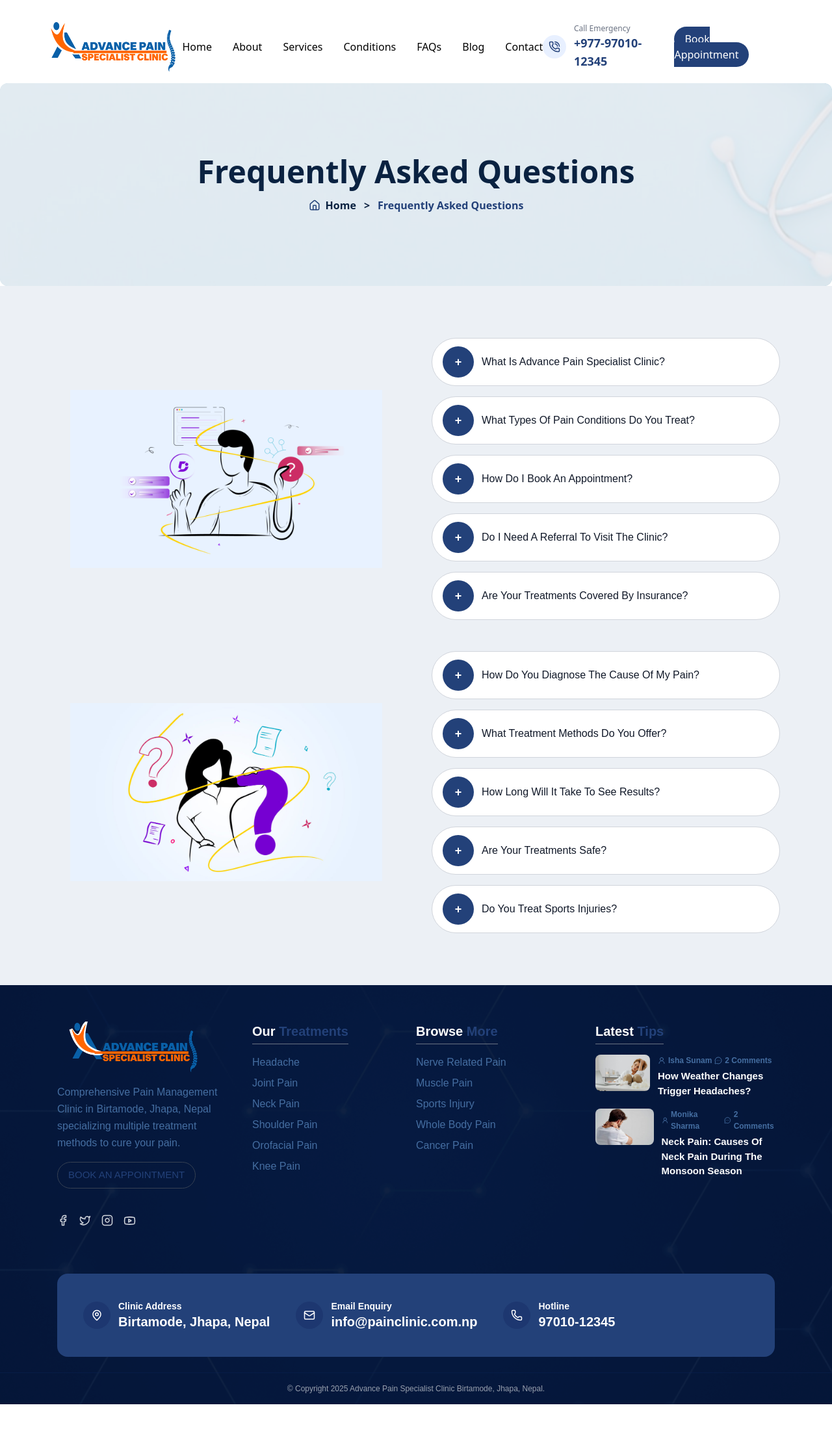
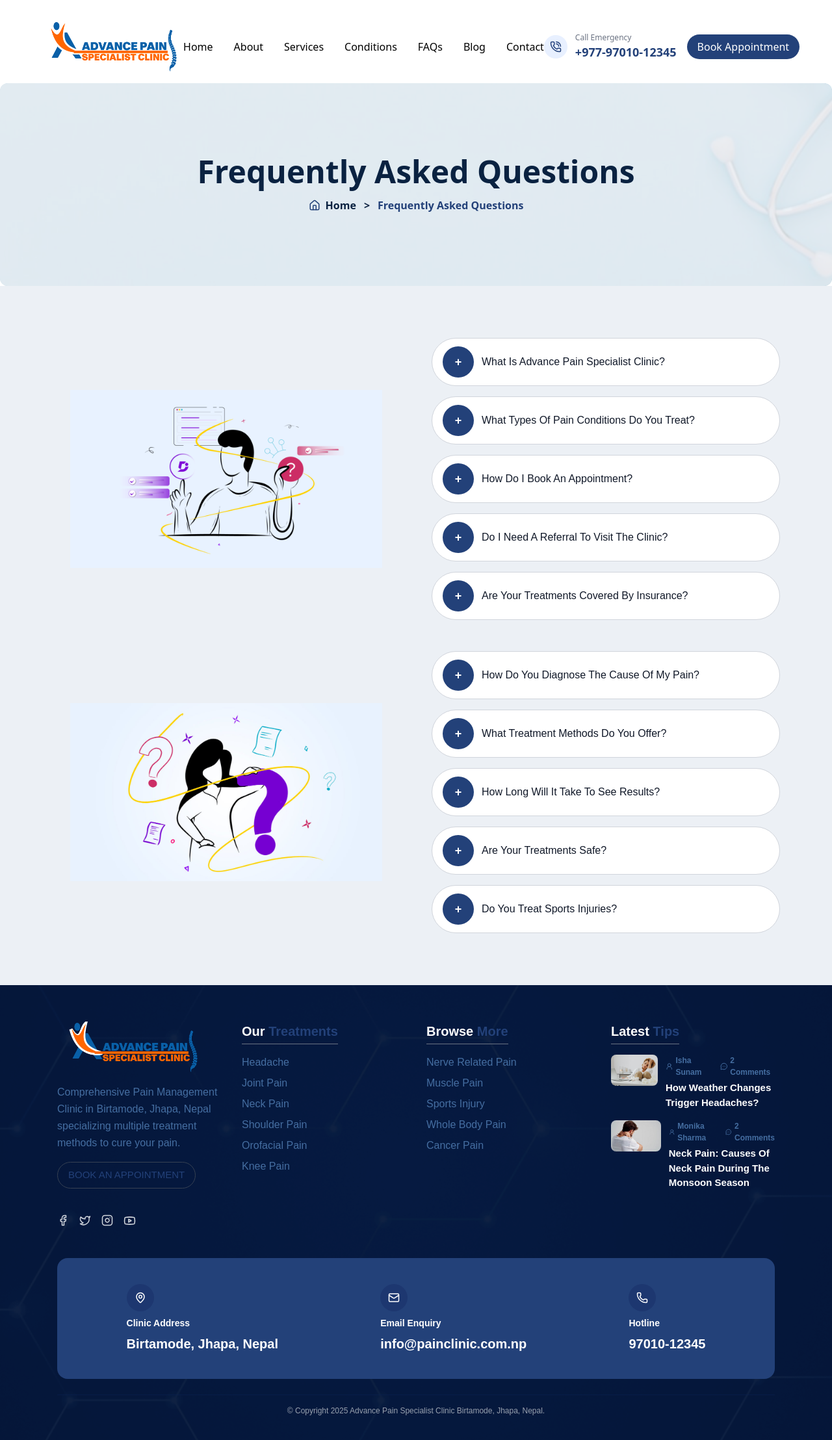
Before and after one commit to SRIYOGconsulting/painclinic.com.np, a React (Vite) app: page /faqs in a window 1280 px wide. Shown: the top 2216 px of the page at 65% size. Before the commit the page ends 2161 px from the top, so only its background shows below. Built offline with nearby package versions, Linux system fonts and the light colour scheme.

Commit message:
Made responsive changes

```diff
--- a/src/Components/Footer.jsx
+++ b/src/Components/Footer.jsx
@@ -24,12 +24,12 @@ const Footer = () => {
     >
       <div className="absolute inset-0 bg-[#051739]/95"></div>
 
-      <div className="relative z-10">
-        {/* Top Section */}
-        <div className="max-w-6xl mx-auto px-6 py-14 grid grid-cols-1 sm:grid-cols-2 md:grid-cols-4 ">
+      <div className="relative z-10 max-w-6xl mx-auto px-6 py-14">
+        {/* Top Section Grid */}
+        <div className="grid grid-cols-1 sm:grid-cols-2 md:grid-cols-4 gap-8">
 
-          {/* Left Section */}
-          <div className="space-y-4">
+          {/* Left Section: Logo & Description */}
+          <div className="space-y-4 order-1">
             <div className="flex items-center space-x-2">
               <img src={logo} alt="Logo" className="h-20 w-60 object-contain" />
             </div>
@@ -38,28 +38,23 @@ const Footer = () => {
               Comprehensive Pain Management Clinic in Birtamode, Jhapa, Nepal specializing multiple treatment methods to cure your pain.
             </p>
 
-            <button className="border border-gray-700 text-[15px] px-4 py-2 rounded-full text-[#234179]"><a href="https://www.facebook.com/painclinicbirtamode">BOOK AN APPOINTMENT</a>
+            <button className="border border-gray-700 text-[15px] px-4 py-2 rounded-full text-[#234179] hover:bg-[#234179] hover:text-white transition">
+              <a href="https://www.facebook.com/painclinicbirtamode" target="_blank" rel="noopener noreferrer">
+                BOOK AN APPOINTMENT
+              </a>
             </button>
 
             {/* Social Icons */}
-            <div className="flex space-x-4 mt-6">
-              <a href="#" className="text-gray-300 hover:text-white">
-                <Facebook size={18} />
-              </a>
-              <a href="#" className="text-gray-300 hover:text-white">
-                <Twitter size={18} />
-              </a>
-              <a href="#" className="text-gray-300 hover:text-white">
-                <Instagram size={18} />
-              </a>
-              <a href="#" className="text-gray-300 hover:text-white">
-                <Youtube size={19} />
-              </a>
+            <div className="flex space-x-4 mt-6 text-gray-300">
+              <a href="#" className="hover:text-white"><Facebook size={18} /></a>
+              <a href="#" className="hover:text-white"><Twitter size={18} /></a>
+              <a href="#" className="hover:text-white"><Instagram size={18} /></a>
+              <a href="#" className="hover:text-white"><Youtube size={19} /></a>
             </div>
           </div>
 
           {/* Treatments */}
-          <div className="md:pl-6">
+          <div className="order-2">
             <h3 className="font-semibold text-[20px] mb-4 border-b border-gray-500 pb-1 w-fit">
               Our <span className="text-[#234179]">Treatments</span>
             </h3>
@@ -74,7 +69,7 @@ const Footer = () => {
           </div>
 
           {/* Browse More */}
-          <div>
+          <div className="order-3 sm:col-span-1 md:order-3">
             <h3 className="font-semibold text-[20px] mb-4 border-b border-gray-500 pb-1 w-fit">
               Browse <span className="text-[#234179]">More</span>
             </h3>
@@ -88,7 +83,7 @@ const Footer = () => {
           </div>
 
           {/* Latest Tips */}
-          <div>
+          <div className="order-4 sm:col-span-1 md:order-4">
             <h3 className="font-semibold text-[20px] mb-4 border-b border-gray-500 pb-1 w-fit">
               Latest <span className="text-[#234179]">Tips</span>
             </h3>
@@ -97,7 +92,7 @@ const Footer = () => {
 
               {/* Tip 1 */}
               <div className="flex items-start space-x-3">
-                <img src={headache} className="rounded-lg w-24 h-14 object-cover" />
+                <img src={headache} className="rounded-lg w-20 h-12 object-cover" alt="Headache" />
                 <div>
                   <div className="flex items-center gap-1 text-[#456EA1] text-[12px] font-semibold mb-1">
                     <UserRound size={12} /> <span>Isha Sunam</span>
@@ -113,7 +108,7 @@ const Footer = () => {
 
               {/* Tip 2 */}
               <div className="flex items-start space-x-3">
-                <img src={neckPain} className="rounded-lg w-24 h-14 object-cover" />
+                <img src={neckPain} className="rounded-lg w-20 h-12 object-cover" alt="Neck Pain" />
                 <div>
                   <div className="flex items-center gap-1 text-[#456EA1] text-[12px] font-semibold mb-1">
                     <UserRound size={12} /> <span>Monika Sharma</span>
@@ -132,50 +127,49 @@ const Footer = () => {
         </div>
 
         {/* Contact Info */}
-        <div className="max-w-6xl mx-auto px-6 mt-4">
-          <div className="bg-[#234179] rounded-2xl py-10 px-6 md:px-10 flex flex-col md:flex-row items-start md:items-center gap-6 md:gap-10 text-sm">
+        <div className="bg-[#234179] rounded-2xl py-10 px-6 md:px-10 mt-12 flex flex-col md:flex-row items-center justify-around gap-6 text-center md:text-left text-sm">
 
           {/* Address */}
-            <div className="flex items-center space-x-3 w-full md:w-auto">
+          <div className="flex flex-col items-center md:items-start space-y-2">
             <div className="bg-[#1d3770] p-3 rounded-full">
               <MapPin size={18} />
             </div>
-              <div>
             <p className="font-semibold text-[14px]">Clinic Address</p>
-                <p className="font-semibold text-[20px] hover:underline"><a href="https://www.google.com/maps/place/JXRM%2BHMW+Advance+Pain+Specialist+Clinic,+Advance+Pain+Specialist+Clinic+1,+Mahendra+Hwy,+Birtamod+57206/@26.641482,87.9841929,17z/data=!4m6!3m5!1s0x39e5bb007acd06ab:0xca6d4798d37c7569!8m2!3d26.641482!4d87.9841929!16s%2Fg%2F11l_0fb01s?g_ep=Eg1tbF8yMDI1MTExMl8wIJvbDyoASAJQAQ%3D%3D">Birtamode, Jhapa, Nepal</a></p>
-              </div>
+            <p className="font-semibold hover:underline text-[20px]">
+              <a href="https://www.google.com/maps/place/JXRM%2BHMW+Advance+Pain+Specialist+Clinic,+Advance+Pain+Specialist+Clinic+1,+Mahendra+Hwy,+Birtamod+57206" target="_blank" rel="noopener noreferrer">
+                Birtamode, Jhapa, Nepal
+              </a>
+            </p>
           </div>
 
           {/* Email */}
-            <div className="flex items-center space-x-3 w-full md:w-auto">
+          <div className="flex flex-col items-center md:items-start space-y-2">
             <div className="bg-[#1d3770] p-3 rounded-full">
               <Mail size={18} />
             </div>
-              <div>
             <p className="font-semibold text-[14px]">Email Enquiry</p>
-                <p className="font-semibold hover:underline text-[20px]"><a href="mailto:info@painclinic.com.np">info@painclinic.com.np</a></p>
-              </div>
+            <p className="font-semibold hover:underline text-[20px]">
+              <a href="mailto:info@painclinic.com.np">info@painclinic.com.np</a>
+            </p>
           </div>
 
           {/* Phone */}
-            <div className="flex items-center space-x-3 w-full md:w-auto">
+          <div className="flex flex-col items-center md:items-start space-y-2">
             <div className="bg-[#1d3770] p-3 rounded-full">
               <Phone size={18} />
             </div>
-              <div>
             <p className="font-semibold text-[14px]">Hotline</p>
-                <p className="font-semibold hover:underline text-[20px]"><a href="tel:+9779701012345">97010-12345</a></p>
-              </div>
+            <p className="font-semibold hover:underline text-[20px]">
+              <a href="tel:+9779701012345">97010-12345</a>
+            </p>
           </div>
 
-          </div>
         </div>
 
         {/* Footer Bottom */}
         <div className="py-4 mt-6 border-t border-[#0b2354]/50">
           <p className="text-center text-gray-400 text-xs">
-            © Copyright 2025 Advance Pain Specialist Clinic Birtamode, Jhapa,
-            Nepal.
+            © Copyright 2025 Advance Pain Specialist Clinic Birtamode, Jhapa, Nepal.
           </p>
         </div>
       </div>
--- a/src/Components/Header.jsx
+++ b/src/Components/Header.jsx
@@ -1,7 +1,7 @@
 import React, { useState, useEffect } from "react";
 import { Link, useLocation } from "react-router-dom";
 import logo from "../assets/images/pain-clinic-logo.png";
-import {ChevronDown, Menu, PhoneCall} from "lucide-react"
+import { ChevronDown, Menu, PhoneCall } from "lucide-react";
 
 const Header = () => {
   const [hoveredMenu, setHoveredMenu] = useState({ main: null, sub: null });
@@ -11,7 +11,6 @@ const Header = () => {
   const [mobileAboutOpen, setMobileAboutOpen] = useState(false);
   const [mobileMessagesOpen, setMobileMessagesOpen] = useState(false);
   const [mobileServicesOpen, setMobileServicesOpen] = useState(false);
-
 
   useEffect(() => {
     setHoveredMenu({ main: null, sub: null });
@@ -27,25 +26,15 @@ const [mobileServicesOpen, setMobileServicesOpen] = useState(false);
           : "relative bg-white"
       }`}
     >
+      <nav className="flex items-center justify-between py-4 px-8">
 
-      <nav className="flex justify-between items-center py-4 px-8">
-
-        {/* LOGO */}
-        <div className="flex items-center gap-2">
+        {/* LEFT LOGO (always fixed in same place) */}
+        <div className="flex-shrink-0">
           <img src={logo} alt="Logo" className="h-20" />
         </div>
 
-        {/* MOBILE HAMBURGER */}
-        <button
-          className="md:hidden text-3xl"
-          onClick={() => setMobileOpen(!mobileOpen)}
-        >
-          <Menu/>
-        </button>
-
-        {/* DESKTOP NAV */}
-        <ul className="hidden md:flex items-center gap-8 font-medium">
-
+        {/* DESKTOP NAV (centered, lg and up) */}
+        <ul className="hidden lg:flex items-center gap-8 font-medium mx-auto">
           <li><Link to="/" className="hover:text-blue-300 transition">Home</Link></li>
 
           {/* ABOUT (Desktop hover) */}
@@ -57,7 +46,7 @@ const [mobileServicesOpen, setMobileServicesOpen] = useState(false);
             <span className="cursor-pointer hover:text-blue-300 transition">About</span>
 
             {hoveredMenu.main === "about" && (
-              <ul className="absolute bg-white text-gray-800 shadow-lg rounded-md top-full left-0 w-48 py-2 animate-fadeIn z-50">
+              <ul className="absolute bg-white shadow-lg rounded-md top-full left-0 w-48 py-2 animate-fadeIn z-50">
                 <li><Link to="/about" className="block px-4 py-2 hover:bg-blue-50">About Us</Link></li>
                 <li><Link to="/team" className="block px-4 py-2 hover:bg-blue-50">Our Team</Link></li>
                 <li><Link to="/whatwecure" className="block px-4 py-2 hover:bg-blue-50">What We Cure</Link></li>
@@ -78,7 +67,6 @@ const [mobileServicesOpen, setMobileServicesOpen] = useState(false);
                     </ul>
                   )}
                 </li>
-
               </ul>
             )}
           </li>
@@ -92,7 +80,7 @@ const [mobileServicesOpen, setMobileServicesOpen] = useState(false);
             <span className="cursor-pointer hover:text-blue-300 transition">Services</span>
 
             {hoveredMenu.main === "services" && (
-              <ul className="absolute bg-white text-gray-800 shadow-lg rounded-md top-full left-0 w-48 py-2 animate-fadeIn z-50">
+              <ul className="absolute bg-white shadow-lg rounded-md top-full left-0 w-48 py-2 animate-fadeIn z-50">
                 <li><Link to="/lab" className="block px-4 py-2 hover:bg-blue-50">Lab</Link></li>
                 <li><Link to="/pharmacy" className="block px-4 py-2 hover:bg-blue-50">Pharmacy</Link></li>
                 <li><Link to="/physiotherapy" className="block px-4 py-2 hover:bg-blue-50">Physiotherapy</Link></li>
@@ -106,36 +94,43 @@ const [mobileServicesOpen, setMobileServicesOpen] = useState(false);
           <li><Link to="/contact" className="hover:text-blue-300 transition">Contact</Link></li>
         </ul>
 
-        {/* CALL EMERGENCY */}
-           <div className="hidden md:flex items-center space-x-3">
-  {/* Icon */}
+        {/* RIGHT SECTION: Call Emergency, Book Appointment, Hamburger */}
+        <div className="flex items-center gap-4 flex-shrink-0">
+
+          {/* CALL EMERGENCY — only LG+ */}
+          <div className="hidden xl:flex items-center space-x-3">
             <div className="w-9 h-9 bg-[#E8F0FF] text-[#234179] rounded-full flex items-center justify-center">
               <PhoneCall size={18} />
             </div>
-
-  {/* Text + Phone Number */}
             <div className="flex flex-col leading-tight">
               <span className="text-gray-500 text-xs">Call Emergency</span>
-    <a
-      href="tel:+9779701012345"
-      className="text-lg font-semibold text-[#234179] hover:text-blue-800"
-    >
+              <a href="tel:+9779701012345" className="text-lg font-semibold text-[#234179] hover:text-blue-800">
                 +977-97010-12345
               </a>
             </div>
           </div>
 
-        {/* BOOK APPOINTMENT */}
-        <div className="hidden md:block">
+          {/* BOOK APPOINTMENT — only XL */}
+          <div className="hidden xl:block">
             <Link to="/appointment" className="bg-[#234179] text-white px-4 py-2 rounded-full">
               Book Appointment
             </Link>
+          </div>
+
+          {/* HAMBURGER — visible < LG */}
+          <button
+            className="lg:hidden text-3xl"
+            onClick={() => setMobileOpen(!mobileOpen)}
+          >
+            <Menu />
+          </button>
+
         </div>
       </nav>
 
       {/* MOBILE MENU */}
       {mobileOpen && (
-  <div className="md:hidden bg-white px-8 pb-6 animate-fadeIn">
+        <div className="lg:hidden bg-white px-8 pb-6 animate-fadeIn">
           <ul className="flex flex-col gap-4 font-medium">
 
             <li><Link to="/" onClick={() => setMobileOpen(false)}>Home</Link></li>
@@ -151,12 +146,10 @@ const [mobileServicesOpen, setMobileServicesOpen] = useState(false);
 
               {mobileAboutOpen && (
                 <ul className="ml-4 mt-2 flex flex-col gap-2">
-
                   <li><Link to="/about" onClick={() => setMobileOpen(false)}>About Us</Link></li>
                   <li><Link to="/team" onClick={() => setMobileOpen(false)}>Our Team</Link></li>
                   <li><Link to="/whatwecure" onClick={() => setMobileOpen(false)}>What We Cure</Link></li>
 
-            {/* Messages Submenu */}
                   <li>
                     <button
                       onClick={() => setMobileMessagesOpen(!mobileMessagesOpen)}
@@ -183,7 +176,7 @@ const [mobileServicesOpen, setMobileServicesOpen] = useState(false);
                 onClick={() => setMobileServicesOpen(!mobileServicesOpen)}
                 className="w-full text-left flex"
               >
-          Services <ChevronDown/>
+                Services <ChevronDown />
               </button>
 
               {mobileServicesOpen && (
--- a/src/Pages/Home.jsx
+++ b/src/Pages/Home.jsx
@@ -183,25 +183,25 @@ useEffect(() => {
   return (
     <div className="font-[sans-serif] overflow-x-hidden w-full max-w-screen mx-auto">
       {/* Hero Section */}
-   <section
-  className="relative w-full h-[600px] md:h-[850px] bg-cover bg-center overflow-hidden md:px-20"
-  style={{ backgroundImage: `url(${background})` }}
->
+  <section
+    className="relative w-full h-[600px] md:h-[700px] bg-cover bg-center overflow-hidden md:px-20"
+    style={{ backgroundImage: `url(${background})` }}
+  >
   {/* Content + Sliding Image */}
   <div className="relative z-10 flex items-center justify-between h-full w-full">
     <motion.img src={flower} alt="clover" animate={{rotate:360}} transition={{repeat:Infinity, duration:2,}} className="absolute top-70 left-90 h-15 w-15 "/>
     <motion.img src={clover} alt="clover" animate={{rotate:360}} transition={{repeat:Infinity, duration:3, }} className="absolute bottom-90 right-0 h-15 w-15 "/>
     <motion.img src={clover} alt="clover" animate={{rotate:360}} transition={{repeat:Infinity, duration:3, }} className="absolute bottom-5 left-0 h-15 w-15 "/>
-    <motion.img src={heroshape} alt="clover" animate={{x:[0,-10,0]}} transition={{repeat:Infinity, duration:3, ease:"easeInOut"}} className="absolute bottom-20 left-90 h-15 w-15 "/>
+    <motion.img src={heroshape} alt="clover" animate={{x:[0,-10,0]}} transition={{repeat:Infinity, duration:3, ease:"easeInOut"}} className="absolute bottom-0 left-90 h-15 w-15 "/>
     {/* LEFT CONTENT */}
 
-<div className="text-[#0A2241] flex-1 pt-60">
+<div className="text-[#0A2241] flex-1 py-20 md:py-40 px-6 md:px-12 mt-80">
   <p className="text-xs md:text-[18px] mb-3 font-semibold tracking-wide text-[#234179]">
     Advance Pain Clinic
   </p>
 
 <div className="relative inline-block overflow-hidden max-w- mb-5">
-  <p className="text-6xl md:text-6xl font-semibold leading-tight mb-5  ">
+  <p className="text-5xl md:text-6xl font-semibold leading-tight mb-">
     {heroSlides[heroIndex].title}
   </p>
   <AnimatePresence>
@@ -231,12 +231,12 @@ useEffect(() => {
     {heroSlides[heroIndex].description}
   </p>
 
- <div className="mt-6 flex items-center gap-60">
+  <div className="mt-2 flex items-center gap-60">
   <button className="px-6 py-3 bg-[#234179] text-white font-semibold rounded-full hover:bg-[#1e3767] transition">
     {heroSlides[heroIndex].button}
   </button>
 
-  <div className="flex items-center bg-white rounded-xl shadow-lg px-5 py-3 w-[180px] gap-4">
+  <div className="hidden lg:flex items-center bg-white rounded-xl shadow-lg px-5 py-3 w-[200px] gap-4">
     <div className="bg-[#234179] text-white p-3 rounded-lg flex items-center justify-center">
       <ThumbsUp size={26} strokeWidth={2} />
     </div>
@@ -252,22 +252,23 @@ useEffect(() => {
 </div>
 
 
-    {/* RIGHT SLIDING IMAGE */}
-    <div className="hidden md:flex flex-1 h-full overflow-hidden py-0 relative">
+    {/* RIGHT SLIDING IMAGE: hidden on small/medium, visible on large */}
+<div className="hidden lg:flex flex-1 h-full overflow-hidden relative justify-end mt-60">
   <AnimatePresence>
     <motion.img
-      key={heroIndex} // triggers AnimatePresence on slide change
+      key={heroIndex}
       src={heroSlides[heroIndex].image}
       alt="Hero"
-      className="w-[1100px] h-[850px] object-cover absolute top-30 left-0"
+      className="w-full max-w-[650px] h-auto object-cover relative z-10"
       style={{ objectPosition: "center", zIndex: 1 }}
       initial={{ opacity: 0 }}
       animate={{ opacity: 1 }}
       exit={{ opacity: 0 }}
-      transition={{ duration: 1 }}
+      transition={{ duration: 1, ease: "easeInOut" }} // smooth fade
     />
   </AnimatePresence>
 </div>
+
   </div>
 </section>
 
```
Lines whose indentation alone changed are shown as unchanged.
